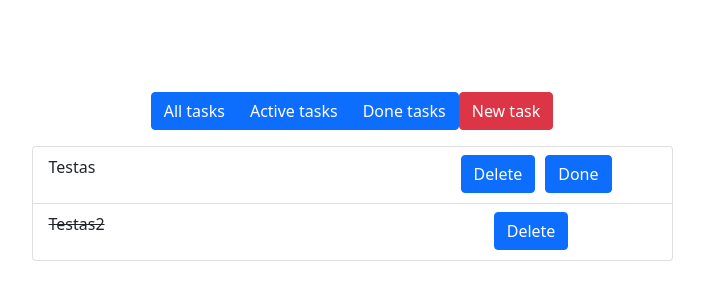
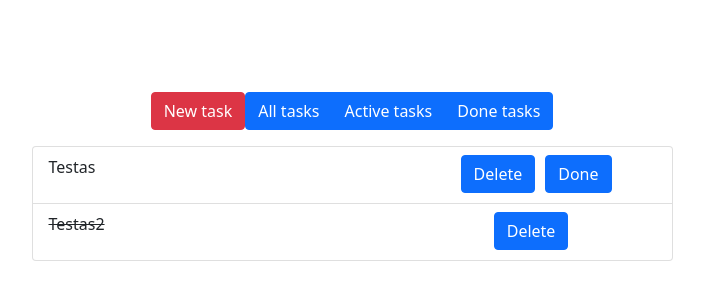
Before and after one commit to simonachess/react-redux-intro, a React (Create React App) app: page / in a window 1280 px wide. Shown: the part 224-524 px from the top of the page, without its empty margins (288-992 px from the left). Built offline with nearby package versions, Linux system fonts and the light colour scheme.

Commit message:
changed add new button placement

```diff
--- a/src/App.js
+++ b/src/App.js
@@ -9,8 +9,8 @@ function App() {
     <div className="container">
       <div className='row'>
         <div className='col-md-7 m-auto'>
+          <AddTodo />
           <TopNav />
-          <AddTodo />
           <TodoList />
         </div>
       </div>
```
